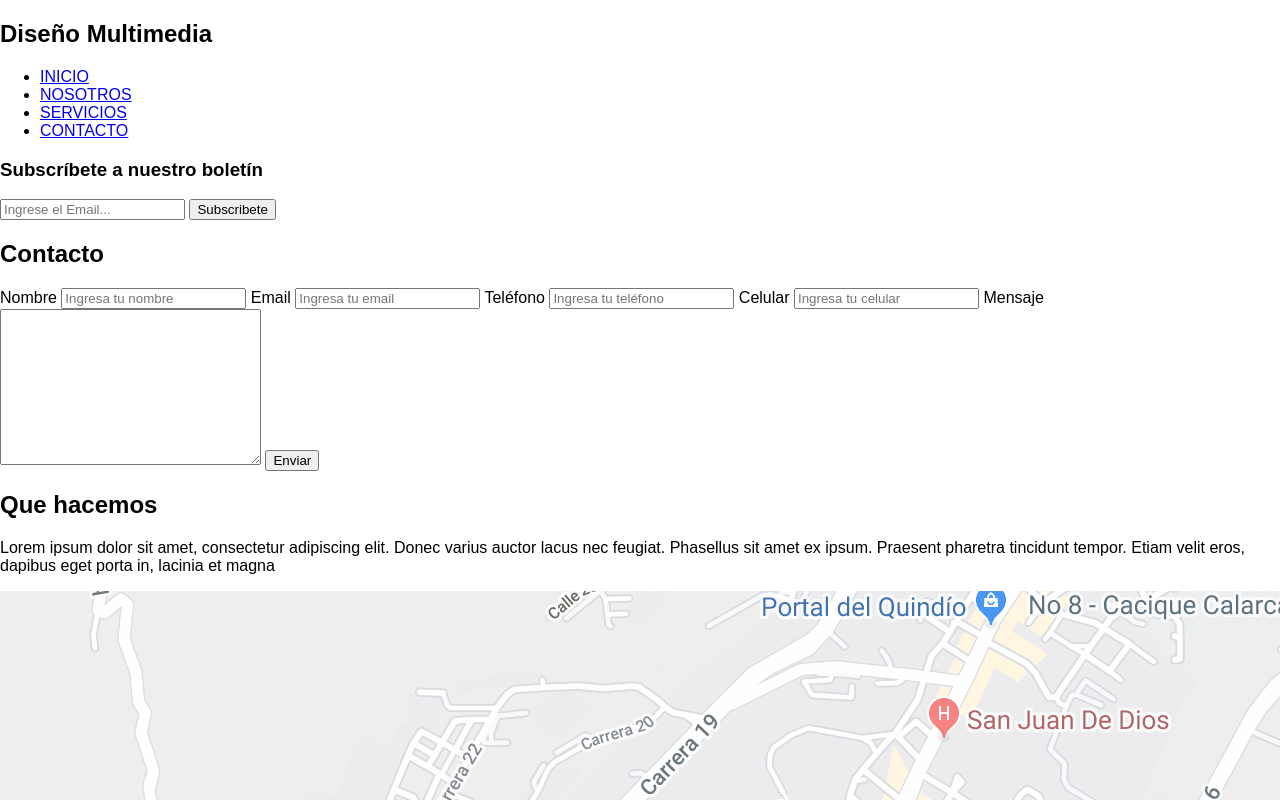
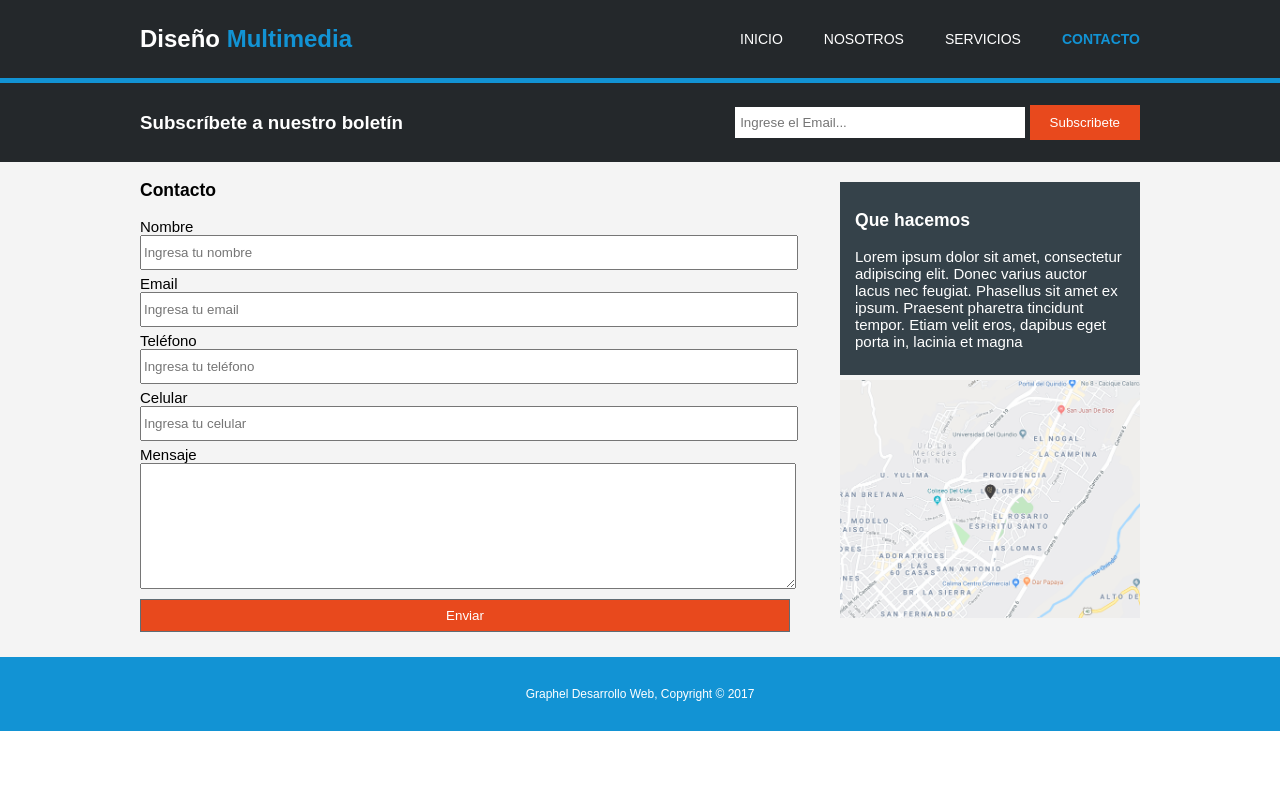
Before and after one commit to Jhonattan25/html_css-homework, a plain HTML site: page proyecto Graphel/contacto.html in a window 1280 px wide. Shown: the top 800 px of the page. Drawn offline with Linux system fonts and the light colour scheme.

Commit message:
Se termino de maquetar la sesion de inicio. Se agregaron y realizaron las sesiones de nosotros, servicios y contacto.

```diff
--- a/proyecto Graphel/contacto.html
+++ b/proyecto Graphel/contacto.html
@@ -5,22 +5,21 @@
     <meta http-equiv="X-UA-Compatible" content="IE=edge">
     <meta name="viewport" content="width=device-width, initial-scale=1.0">
     <link rel="stylesheet" href="./css/style.css">
+    <link rel="stylesheet" href="./css/contacto.css">
     <title>Proyecto Graphel</title>
 </head>
 <body>
-    <header>
-        <nav>
-            <h1>Diseño Multimedia</h1>
-            <div>
-                <ul>
-                    <li><a href="./index.htm">INICIO</a></li>
-                    <li><a href="./nosotros.html">NOSOTROS</a></li>
-                    <li><a href="./servicios.html">SERVICIOS</a></li>
-                    <li><a href="./contacto.html">CONTACTO</a></li>
-                </ul>
-            </div>
+    <header class="header">
+        <nav class="headerNav">
+            <h2><a href="./index.htm">Diseño <span>Multimedia</span></a> </h2>
+            <ul class="headerNavElements">
+                <li><a href="./index.htm">INICIO</a></li>
+                <li><a href="./nosotros.html">NOSOTROS</a></li>
+                <li><a href="./servicios.html">SERVICIOS</a></li>
+                <li><a id="actualPage" href="./contacto.html">CONTACTO</a></li>
+            </ul>
         </nav>
-        <div>
+        <div class="headerSuscribe">
             <h3>Subscríbete a nuestro boletín</h3>
             <div>
                 <input type="email" placeholder="Ingrese el Email...">
@@ -28,9 +27,9 @@
             </div>
         </div>
     </header>
-    <section>
-        <section>
-            <h2>Contacto</h2>
+    <section class="contactoContain">
+        <section class="contactoContainSection">
+            <h3>Contacto</h3>
             <form action="">
                 <label for="">Nombre</label>
                 <input type="text" placeholder="Ingresa tu nombre">
@@ -50,11 +49,13 @@
                 <input type="button" value="Enviar">
             </form>
         </section>
-        <aside>
-            <h2>Que hacemos</h2>
-            <p>Lorem ipsum dolor sit amet, consectetur adipiscing elit. Donec varius auctor lacus nec feugiat. Phasellus sit amet ex ipsum. Praesent pharetra tincidunt tempor. Etiam velit eros, dapibus eget porta in, lacinia et magna</p>
+        <aside class="serviciosContainAside">
+            <div>
+                <h3>Que hacemos</h3>
+                <p>Lorem ipsum dolor sit amet, consectetur adipiscing elit. Donec varius auctor lacus nec feugiat. Phasellus sit amet ex ipsum. Praesent pharetra tincidunt tempor. Etiam velit eros, dapibus eget porta in, lacinia et magna</p>
+            </div>
+            <img src="./images/mapaGoogle.png" alt="Mapa de google con la ubicacion">
         </aside>
-        <img src="./images/mapaGoogle.png" alt="Mapa de google con la ubicacion">
     </section>
     <footer>
         Graphel Desarrollo Web, Copyright © 2017
--- /dev/null
+++ b/proyecto Graphel/css/contacto.css
@@ -0,0 +1,55 @@
+@charset "utf-8";
+
+.contactoContain{
+    display: flex;
+    padding: 0 140px;
+    justify-content: space-between;
+    font-size: 15px;
+    background-color: #f4f4f4;
+    padding-bottom: 20px;
+}
+
+/* Contain - Section*/
+
+.contactoContain .contactoContainSection{
+    width: 65%;
+}
+
+.contactoContain .contactoContainSection input{
+    display: block;
+    width: 100%;
+    margin-bottom: 5px;
+    padding: 8px 2px;
+}
+
+.contactoContain .contactoContainSection input[type=button]{
+    background-color: #e8491d;
+    color: #fff;
+    border: 1px solid #606c74;
+    cursor: pointer;
+}
+
+.contactoContain .contactoContainSection textarea{
+    display: block;
+    margin-bottom: 10px;
+    height: 120px;
+    width: 100%;
+}
+
+/* Contain - Aside */
+
+.contactoContain .serviciosContainAside{
+    width: 30%;
+    color: #fff;
+}
+
+.contactoContain .serviciosContainAside div{
+    background-color: #35424a;
+    margin-top: 19.920px;
+    padding: 10px 15px;
+    margin-bottom: 5px;
+}
+
+.contactoContain .serviciosContainAside img{
+    width: 100%;
+}
--- a/proyecto Graphel/css/style.css
+++ b/proyecto Graphel/css/style.css
@@ -5,14 +5,28 @@ body{
     font-family: sans-serif;
 }
 
+/* Header - Nav */
+
+.header{
+    color: #fff;
+}
+
 .header .headerNav{
     background-color: #24282b;
     display: flex;
     justify-content: space-between;
-    color: #fff;
-    padding: 10px 140px;
+    padding: 5px 140px;
     align-items: center;
     border-bottom: 5px solid #1293d4;
+}
+
+.header .headerNav h2 a{
+    text-decoration: none;
+    color: #fff;
+}
+
+.header .headerNav h2 span{
+    color: #1293d4;
 }
 
 .header .headerNav .headerNavElements{
@@ -20,20 +34,108 @@ body{
     list-style: none;
     padding: 0;
     justify-content: space-between;
-    width: 35%;
+    width: 40%;
+    min-width: 263px;
+}
+
+.header .headerNav .headerNavElements #actualPage{
+    color: #1293d4;
+    font-weight: bold;
 }
 
 .header .headerNav .headerNavElements a{
     text-decoration: none;
+    font-size: 14px;
     color: #fff;
-    font-size: 12px;
+    transition: all 0.5s;
 }
+
+.header .headerNav .headerNavElements a:hover{
+    color: #24282b;
+    background-color: #fff;
+    padding: 8px 12px;
+    border-radius: 10px;
+}
+
+/* Header - Image */
 
 .header .headerImg{
     width: 100%;
+    background-image: url("../images/cabecera.jpg");
+    background-position: center;
+    background-repeat: no-repeat;
+    background-size: cover;
+    padding: 0 140px;
+    padding-top: 80px;
+    padding-bottom: 140px;
+    text-align: center;
+    box-sizing: border-box;
 }
+
+.header .headerImg h1{
+    font-size: 50px;
+    margin: 0;
+}
+
 
 .header .headerImg img{
     width: 100%;
     height: 400px;
 }
+
+/* Header - Subs */
+
+.header .headerSuscribe{
+    display: flex;
+    background-color: #24282b;
+    justify-content: space-between;
+    padding: 10px 140px;
+    align-items: center;
+}
+
+.header .headerSuscribe div input{
+    padding: 8px 5px;
+    border: none;
+    width: 280px;
+    outline-color: #e8491d;
+}
+
+.header .headerSuscribe div button{
+    background-color: #e8491d;
+    color: #fff;
+    padding: 10px 20px;
+    border: none;
+    cursor: pointer;
+}
+
+/* Contain */
+
+.contain{
+    display: flex;
+    padding: 25px 140px;
+    justify-content: center;
+    text-align: center;
+    background-color: #f4f4f4;
+}
+
+.contain div{
+    width: 33.33333333%;
+}
+
+.contain div img{
+    width: 70px;
+}
+
+.contain div p{
+    font-size: 13px;
+}
+
+/* Footer */
+
+footer{
+    background-color: #1293d4;
+    text-align: center;
+    color: #fff;
+    padding: 30px 0;
+    font-size: 12px;
+}
```
Also changed, not shown: proyecto Graphel/css/nosotros.css (added, +47 -0 lines), proyecto Graphel/css/servicios.css (added, +42 -0 lines), proyecto Graphel/index.htm (+9 -9 lines), proyecto Graphel/nosotros.html (+22 -21 lines), proyecto Graphel/servicios.html (+22 -21 lines), proyecto Graphel/images/cabecera1.jpg (added).
